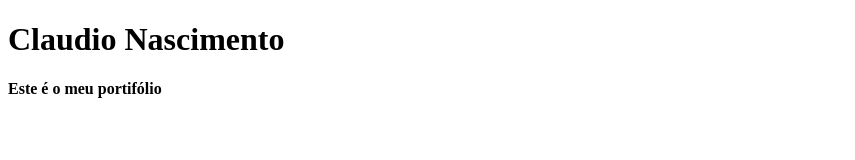
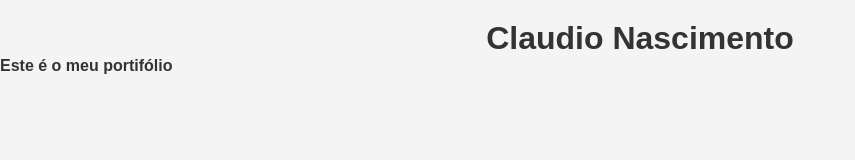
Before and after one commit to Claudio227/gitflowtop, a plain HTML site: page index.html in a window 1280 px wide. Shown: the whole page, without its empty margins (0-855 px from the left). Drawn offline with Linux system fonts and the light colour scheme.

Commit message:
creating style file

```diff
--- /dev/null
+++ b/assets/style.css
@@ -0,0 +1,16 @@
+*{
+    margin: 0;
+    padding: 0;
+    box-sizing: border-box;
+}
+
+body{
+    font-family:Arial, Helvetica, sans-serif;
+    background-color:  #f4f4f4;
+    color: #333;
+}
+
+h1{
+    text-align: center;
+    margin-top: 20px;
+}
--- a/index.html
+++ b/index.html
@@ -5,7 +5,7 @@
     <meta http-equiv='X-UA-Compatible' content='IE=edge'>
     <title>Portifólio Boladão</title>
     <meta name='viewport' content='width=device-width, initial-scale=1'>
-    <link rel='stylesheet' type='text/css' media='screen' href='main.css'>
+    <link rel='stylesheet' type='text/css' media='screen' href='./assets/style.css'>
 </head>
 <body>
     <h1>Claudio Nascimento</h1>
```
